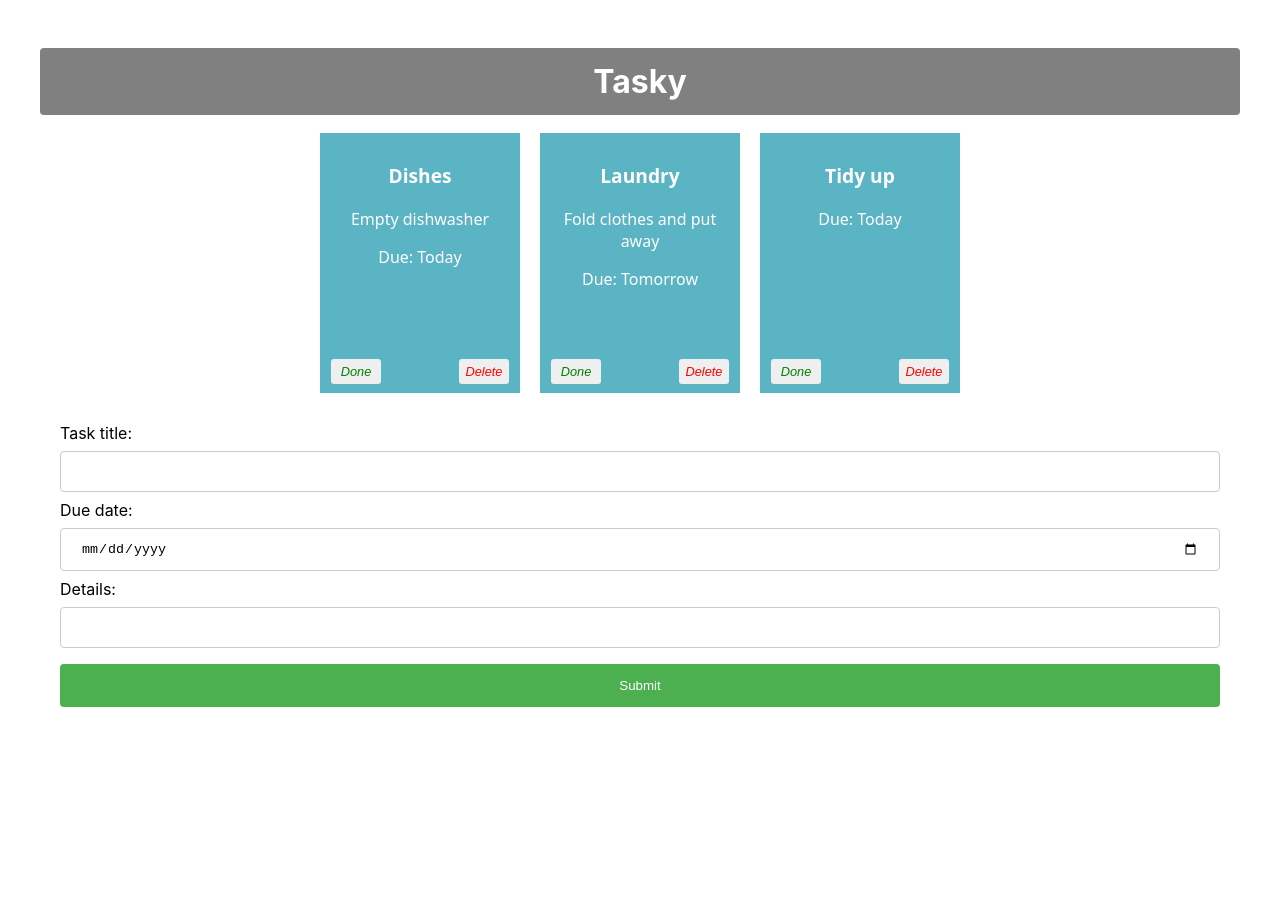
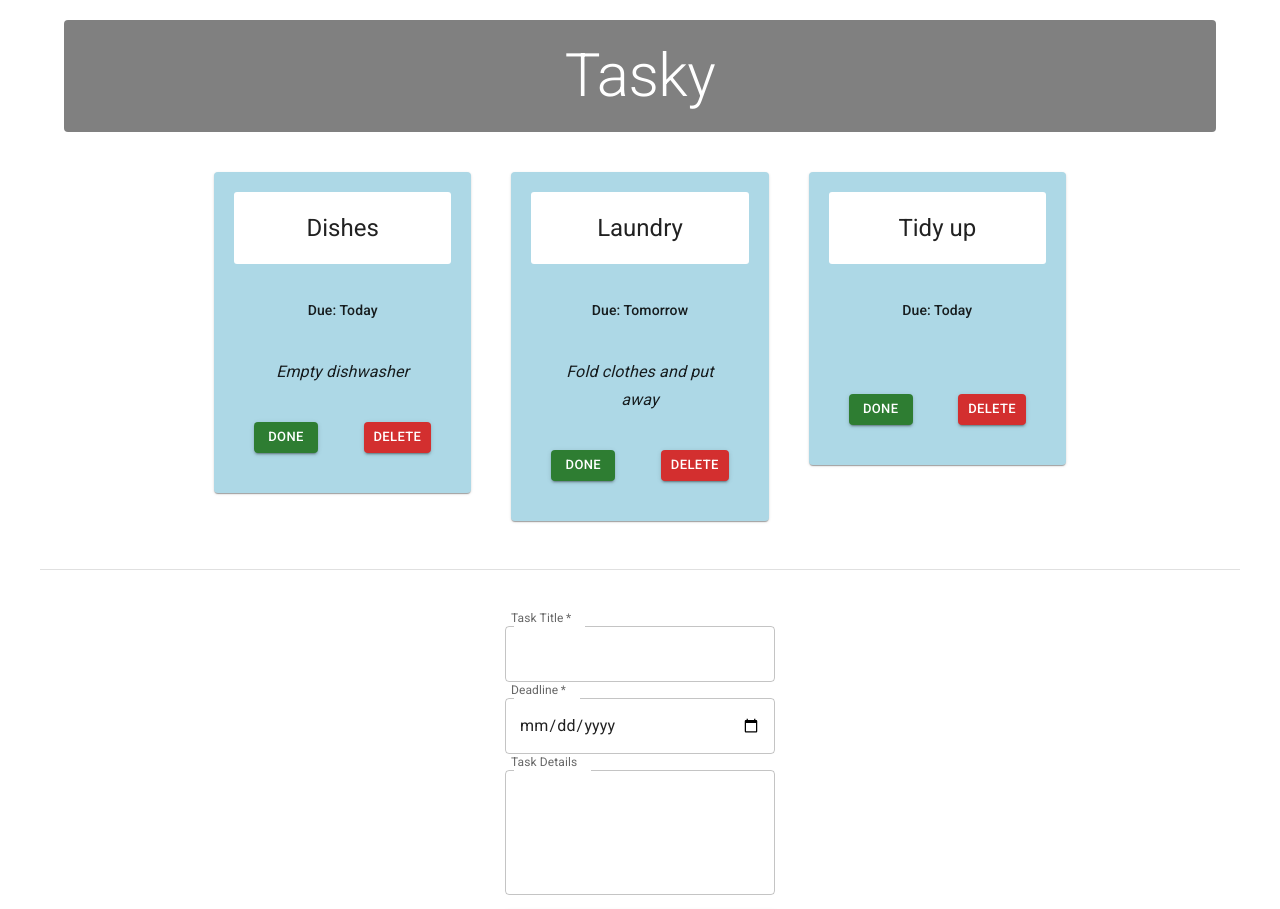
Before and after one commit to Dante-cjh/react-basics-labs, a React (Create React App) app in the folder tasky/: page / in a window 1280 px wide. Shown: the top 909 px of the page. Before the commit the page ends 800 px from the top, so only its background shows below. Built offline with nearby package versions, Linux system fonts and the light colour scheme.

Commit message:
Week 3 Lab B done

```diff
--- a/tasky/package.json
+++ b/tasky/package.json
@@ -3,12 +3,16 @@
   "version": "0.1.0",
   "private": true,
   "dependencies": {
+    "@emotion/react": "^11.11.1",
+    "@emotion/styled": "^11.11.0",
+    "@mui/icons-material": "^5.14.11",
+    "@mui/material": "^5.14.11",
     "@testing-library/jest-dom": "^5.17.0",
     "@testing-library/react": "^13.4.0",
     "@testing-library/user-event": "^13.5.0",
     "react": "^18.2.0",
     "react-dom": "^18.2.0",
-    "react-scripts": "5.0.1",
+    "react-scripts": "^2.1.3",
     "uuid": "^9.0.1",
     "web-vitals": "^2.1.4"
   },
--- a/tasky/public/index.html
+++ b/tasky/public/index.html
@@ -10,6 +10,14 @@
       content="Web site created using create-react-app"
     />
     <link rel="apple-touch-icon" href="%PUBLIC_URL%/logo192.png" />
+    <link
+      rel="stylesheet"
+      href="https://fonts.googleapis.com/css?family=Roboto:300,400,500,700&display=swap"
+    />
+    <link
+      rel="stylesheet"
+      href="https://fonts.googleapis.com/icon?family=Material+Icons"
+    />
     <!--
       manifest.json provides metadata used when your web app is installed on a
       user's mobile device or desktop. See https://developers.google.com/web/fundamentals/web-app-manifest/
--- a/tasky/src/App.css
+++ b/tasky/src/App.css
@@ -1,4 +1,4 @@
-h1 {
+/* h1 {
   text-align: center;
   background-color: grey;
   color: white;
@@ -6,17 +6,17 @@ h1 {
   margin: 8px 0;
   border: none;
   border-radius: 4px;
-}
+} */
 
-div {
+/* div {
   padding: 20px;
 }
 
 .container {
   text-align: center;
-}
+} */
 
-.card {
+/* .card {
   display: inline-block;
   vertical-align: top;
   font-family: system-ui;
@@ -61,8 +61,8 @@ button {
   bottom: 5px;
   right: 5px;
   color: red;
-}
-
+} */
+/*
 input[type=text], input[type=date] {
   width: 100%;
   padding: 12px 20px;
@@ -90,4 +90,4 @@ input[type=submit]:hover {
 
 form {
   text-align: left;
-}
+} */
--- a/tasky/src/App.js
+++ b/tasky/src/App.js
@@ -3,6 +3,9 @@ import Task from './components/Task';
 import React, { useState } from 'react';
 import AddTaskForm from './components/Form';
 import { v4 as uuidv4 } from 'uuid';
+import Typography from '@mui/material/Typography';
+import Container from '@mui/material/Container';
+import Grid from '@mui/material/Grid';
 
 function App() {
   const [ taskState, setTaskState ] = useState({
@@ -60,19 +63,59 @@ function App() {
   }
   return (
     <div className="container">
-      <h1>Tasky</h1>
+            {/* App Header */}
+      <Container component="main">
+        <Typography
+          component="h1"
+          variant="h2"
+          align="center"
+          gutterBottom
+          sx = {{
+            backgroundColor: 'gray',
+            textAlign: 'center',
+            color: 'white',
+            padding: '20px',
+            margin: '20px 0 40px 0',
+            borderRadius: '4px'
+          }}
+        >
+          Tasky
+        </Typography>
+      </Container>
+      {/* End App Header */}
+
+      {/* Task Card Grid */}
+      <Container maxWidth="md" component="main">
+        <Grid container spacing={5} alignItems="flex-top" justifyContent="center">
           {taskState.tasks.map((task, index) => (
                 <Task
                 title={task.title}
                 description={task.description}
                 deadline={task.deadline}
+                done={task.done}
                 key={task.id}
-          done={task.done}
-          markDone={() => doneHandler(index)}
+                markDone = {() => doneHandler(index)}
                 deleteTask = {() => deleteHandler(index)}
               />
           ))}
-      <AddTaskForm submit={formSubmitHandler} change={formChangeHandler}/>
+        </Grid>
+      </Container>
+      {/* End Task Card Grid */}
+
+      {/* Footer - Add Task Form */}
+      <Container
+        component="footer"
+        sx={{
+          borderTop: (theme) => `1px solid ${theme.palette.divider}`,
+          my: 6,
+          py: 6,
+        }}
+      >
+        <Grid container justifyContent="center">
+          <AddTaskForm submit={formSubmitHandler} change={formChangeHandler} />
+        </Grid>
+      </Container>
+      {/* End Footer */}
     </div>
   );
 }
--- a/tasky/src/components/Form.js
+++ b/tasky/src/components/Form.js
@@ -1,26 +1,65 @@
 import React from "react";
+import Box from '@mui/material/Box';
+import TextField from '@mui/material/TextField';
+import Button from '@mui/material/Button';
 
 const AddTaskForm = (props) => {
 
     return (
       <div>
-        <form onSubmit={props.submit}>
-          <label>
-              Task title:
-              <input type="text" name="title" required onChange={(event) => props.change(event)}/>
-          </label>
-          <br />
-          <label>
-              Due date:
-              <input type="date" name="deadline" required onChange={(event) => props.change(event)}/>
-          </label>
-          <br />
-          <label>
-              Details:
-              <input type="text" name="description" onChange={(event) => props.change(event)}/>
-          </label>
-          <input type="submit" value="Submit" />
-        </form>
+        <Box
+          component="form"
+          sx={{
+            '& .MuiOutlinedInput-root': { m: 1, width: '30ch' },
+          }}
+          onSubmit={props.submit}
+        >
+          <div>
+            <TextField
+              required
+              id="outlined-required"
+              name="title"
+              label="Task Title"
+              InputLabelProps={{ shrink: true }}
+              onChange={(event) => props.change(event)}
+            />
+          </div>
+          <div>
+            <TextField
+              required
+              name="deadline"
+              label="Deadline"
+              InputLabelProps={{ shrink: true }}
+              type="date"
+              onChange={(event) => props.change(event)}
+            />
+          </div>
+          <div>
+            <TextField
+              name="description"
+              id="outlined-multiline-static"
+              label="Task Details"
+              InputLabelProps={{ shrink: true }}
+              multiline
+              rows={4}
+              onChange={(event) => props.change(event)}
+            />
+          </div>
+          <div>
+            <Button
+              type="submit"
+              variant="contained"
+              color="primary"
+              sx={{
+                m: 1,
+                p: 1,
+                width: '95%'
+              }}
+            >
+              Add Task
+            </Button>
+          </div>
+        </Box>
       </div>
     )
   };
--- a/tasky/src/components/Task.js
+++ b/tasky/src/components/Task.js
@@ -1,15 +1,67 @@
 import React from "react";
+import Box from '@mui/material/Box';
+import Button from '@mui/material/Button';
+import Card from '@mui/material/Card';
+import CardActions from '@mui/material/CardActions';
+import CardContent from '@mui/material/CardContent';
+import CardHeader from '@mui/material/CardHeader';
+import Grid from '@mui/material/Grid';
+import Typography from '@mui/material/Typography';
 
 const Task = (props) => {
     return(
-        <div className="card" style={{backgroundColor: props.done ? 'lightgrey' : '#5bb4c4'}}>
-            <p className="title">{props.title}</p>
-            <p>{props.description}</p>
-            <p>Due: {props.deadline}</p>
-            <p className="content">{props.children}</p>
-            <button onClick={props.markDone} className="doneButton">Done</button>
-            <button className='deleteButton' onClick={props.deleteTask}>Delete</button>
-        </div>
+    <Grid
+        item
+        key={props.id}
+        xs={12}
+        md={4}
+    >
+        <Card sx={{
+            backgroundColor: props.done ? 'lightgrey' : 'lightblue',
+            padding: '20px'
+            }}>
+            <CardHeader
+                title={props.title}
+                sx={{
+                backgroundColor: 'white',
+                borderRadius: '3px',
+                padding: '20px',
+                textAlign: 'center'
+                }}
+            />
+            <CardContent>
+                <Box
+                sx={{
+                    display: 'flex',
+                    justifyContent: 'center',
+                    alignItems: 'baseline',
+                    mb: 2,
+                    padding: '20px'
+                }}
+                >
+                <Typography component="p" variant="subtitle2" color="text.primary">
+                    Due: {props.deadline}
+                </Typography>
+                </Box>
+                <Typography
+                    component="p"
+                    variant="subtitle1"
+                    align="center"
+                    sx={{ fontStyle: 'italic'}}
+                >
+                    {props.description}
+                </Typography>
+            </CardContent>
+            <CardActions sx={{justifyContent: 'space-between', padding: '20px'}}>
+                <Button variant="contained" size="small" color="success" onClick={props.markDone}>
+                    Done
+                </Button>
+                <Button variant="contained" size="small" color="error" onClick={props.deleteTask}>
+                    Delete
+                </Button>
+            </CardActions>
+        </Card>
+    </Grid>
     )
 }
 
```
Also changed, not shown: 1 other file (tests, documents, lock files or other folders). Lines whose indentation alone changed are shown as unchanged.
